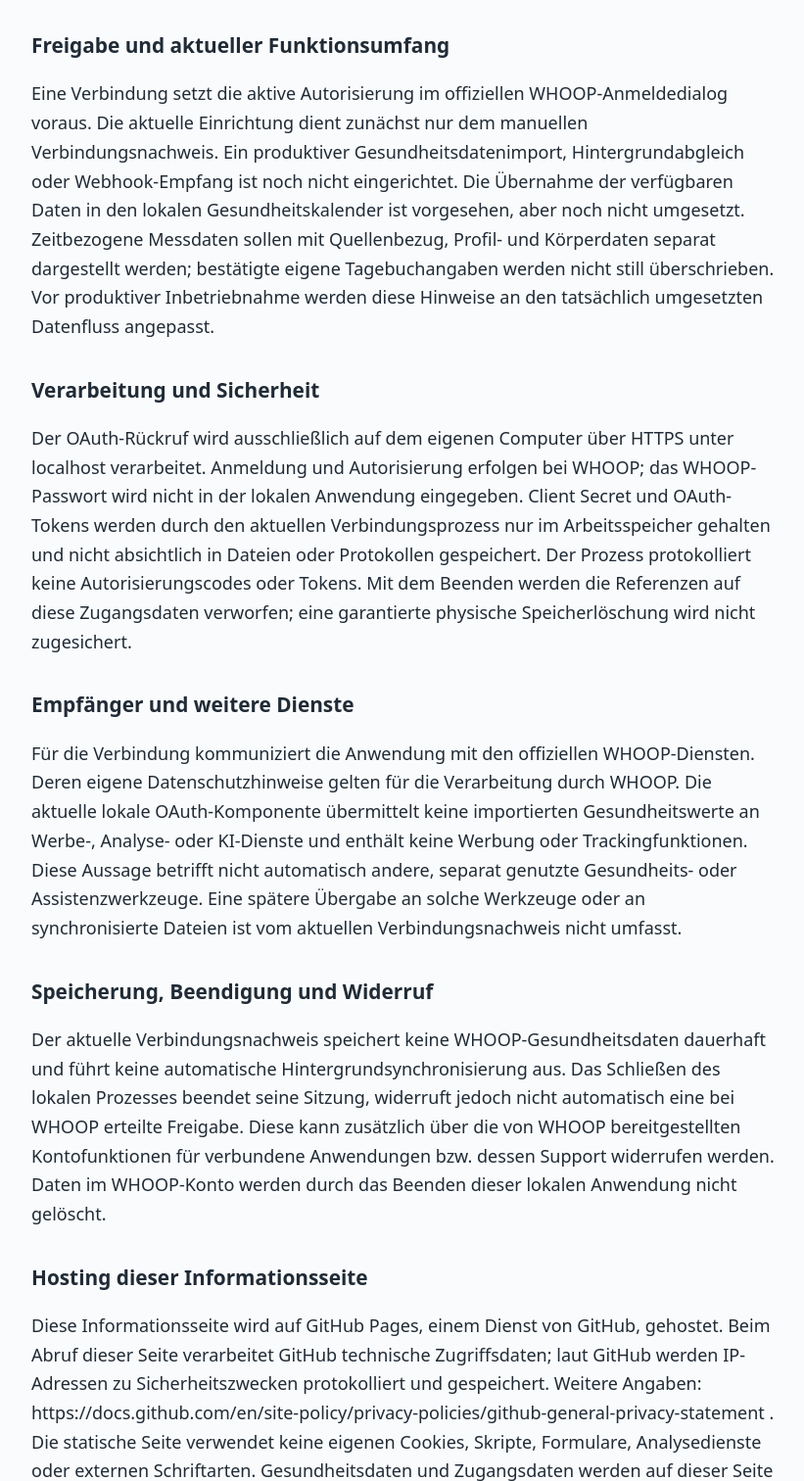
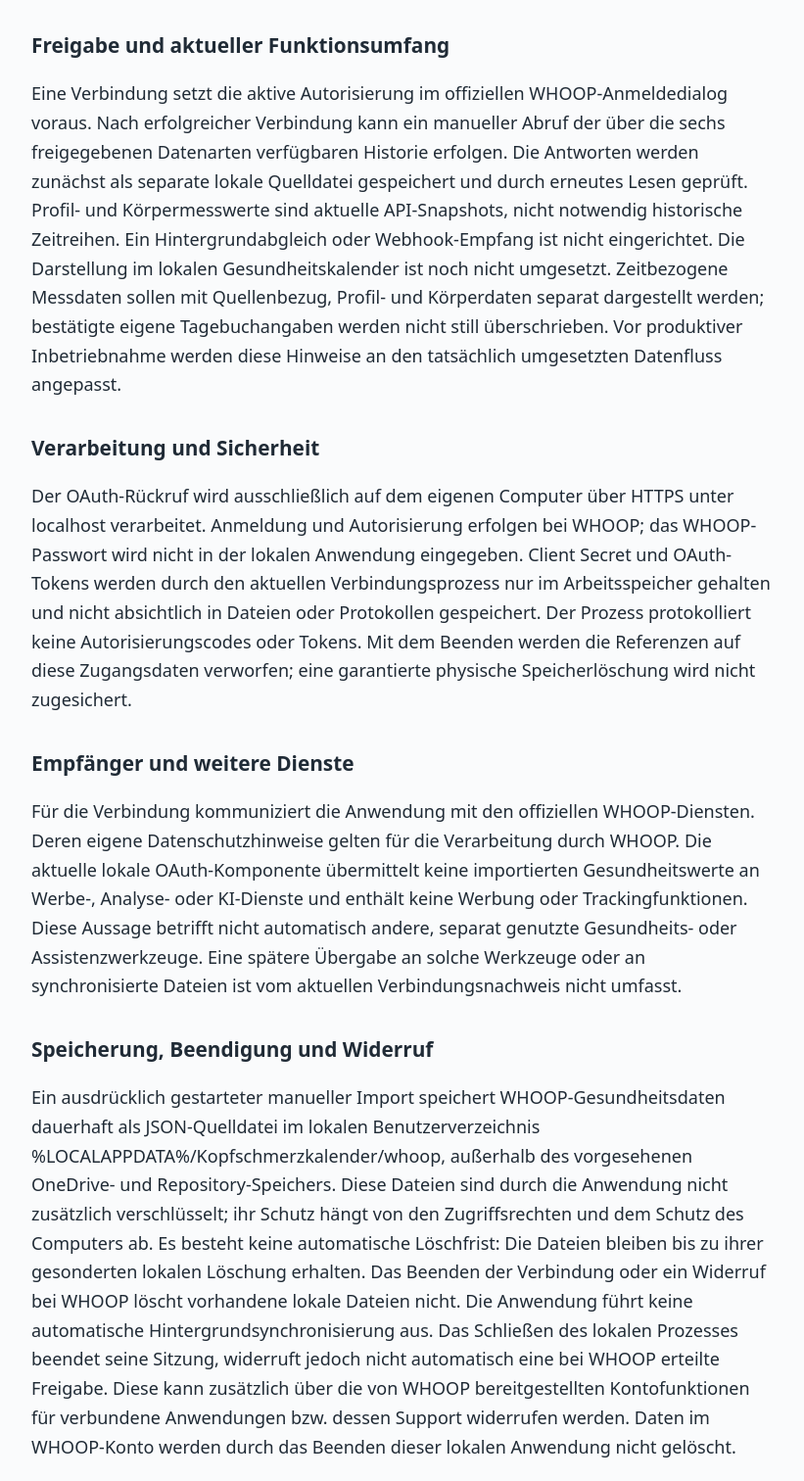
Before and after one commit to lmwittmacher/whoop-privacy, a plain HTML site: page index.html in a window 1280 px wide. Shown: the part 763-2275 px from the top of the page at 98% size, without its empty margins (228-1049 px from the left). Drawn offline with Linux system fonts and the light colour scheme.

Commit message:
Add files via upload

```diff
--- a/index.html
+++ b/index.html
@@ -7,13 +7,13 @@
 <h2>Zweck und Datenumfang</h2>
 <p>Zweck ist die persönliche Betrachtung der über die WHOOP-API verfügbaren Daten im eigenen lokalen Gesundheitskalender. Die vorgesehenen WHOOP-Leseberechtigungen sind read:recovery, read:cycles, read:sleep, read:workout, read:profile und read:body_measurement. Sie ermöglichen je nach verfügbaren WHOOP-Daten den Zugriff auf Erholung einschließlich Herzfrequenzvariabilität und Ruhepuls, physiologische Zyklen und Belastung, Schlafzeiten und Schlafphasen, Trainingseinheiten sowie Profilinformationen und Körpermesswerte wie Größe, Gewicht und maximale Herzfrequenz. Nicht alle Angaben der WHOOP-App sind zwingend über die API verfügbar. Die Anwendung verändert keine WHOOP-Messdaten, stellt keine Diagnose und ersetzt keine medizinische Behandlung.</p>
 <h2>Freigabe und aktueller Funktionsumfang</h2>
-<p>Eine Verbindung setzt die aktive Autorisierung im offiziellen WHOOP-Anmeldedialog voraus. Die aktuelle Einrichtung dient zunächst nur dem manuellen Verbindungsnachweis. Ein produktiver Gesundheitsdatenimport, Hintergrundabgleich oder Webhook-Empfang ist noch nicht eingerichtet. Die Übernahme der verfügbaren Daten in den lokalen Gesundheitskalender ist vorgesehen, aber noch nicht umgesetzt. Zeitbezogene Messdaten sollen mit Quellenbezug, Profil- und Körperdaten separat dargestellt werden; bestätigte eigene Tagebuchangaben werden nicht still überschrieben. Vor produktiver Inbetriebnahme werden diese Hinweise an den tatsächlich umgesetzten Datenfluss angepasst.</p>
+<p>Eine Verbindung setzt die aktive Autorisierung im offiziellen WHOOP-Anmeldedialog voraus. Nach erfolgreicher Verbindung kann ein manueller Abruf der über die sechs freigegebenen Datenarten verfügbaren Historie erfolgen. Die Antworten werden zunächst als separate lokale Quelldatei gespeichert und durch erneutes Lesen geprüft. Profil- und Körpermesswerte sind aktuelle API-Snapshots, nicht notwendig historische Zeitreihen. Ein Hintergrundabgleich oder Webhook-Empfang ist nicht eingerichtet. Die Darstellung im lokalen Gesundheitskalender ist noch nicht umgesetzt. Zeitbezogene Messdaten sollen mit Quellenbezug, Profil- und Körperdaten separat dargestellt werden; bestätigte eigene Tagebuchangaben werden nicht still überschrieben. Vor produktiver Inbetriebnahme werden diese Hinweise an den tatsächlich umgesetzten Datenfluss angepasst.</p>
 <h2>Verarbeitung und Sicherheit</h2>
 <p>Der OAuth-Rückruf wird ausschließlich auf dem eigenen Computer über HTTPS unter localhost verarbeitet. Anmeldung und Autorisierung erfolgen bei WHOOP; das WHOOP-Passwort wird nicht in der lokalen Anwendung eingegeben. Client Secret und OAuth-Tokens werden durch den aktuellen Verbindungsprozess nur im Arbeitsspeicher gehalten und nicht absichtlich in Dateien oder Protokollen gespeichert. Der Prozess protokolliert keine Autorisierungscodes oder Tokens. Mit dem Beenden werden die Referenzen auf diese Zugangsdaten verworfen; eine garantierte physische Speicherlöschung wird nicht zugesichert.</p>
 <h2>Empfänger und weitere Dienste</h2>
 <p>Für die Verbindung kommuniziert die Anwendung mit den offiziellen WHOOP-Diensten. Deren eigene Datenschutzhinweise gelten für die Verarbeitung durch WHOOP. Die aktuelle lokale OAuth-Komponente übermittelt keine importierten Gesundheitswerte an Werbe-, Analyse- oder KI-Dienste und enthält keine Werbung oder Trackingfunktionen. Diese Aussage betrifft nicht automatisch andere, separat genutzte Gesundheits- oder Assistenzwerkzeuge. Eine spätere Übergabe an solche Werkzeuge oder an synchronisierte Dateien ist vom aktuellen Verbindungsnachweis nicht umfasst.</p>
 <h2>Speicherung, Beendigung und Widerruf</h2>
-<p>Der aktuelle Verbindungsnachweis speichert keine WHOOP-Gesundheitsdaten dauerhaft und führt keine automatische Hintergrundsynchronisierung aus. Das Schließen des lokalen Prozesses beendet seine Sitzung, widerruft jedoch nicht automatisch eine bei WHOOP erteilte Freigabe. Diese kann zusätzlich über die von WHOOP bereitgestellten Kontofunktionen für verbundene Anwendungen bzw. dessen Support widerrufen werden. Daten im WHOOP-Konto werden durch das Beenden dieser lokalen Anwendung nicht gelöscht.</p>
+<p>Ein ausdrücklich gestarteter manueller Import speichert WHOOP-Gesundheitsdaten dauerhaft als JSON-Quelldatei im lokalen Benutzerverzeichnis %LOCALAPPDATA%/Kopfschmerzkalender/whoop, außerhalb des vorgesehenen OneDrive- und Repository-Speichers. Diese Dateien sind durch die Anwendung nicht zusätzlich verschlüsselt; ihr Schutz hängt von den Zugriffsrechten und dem Schutz des Computers ab. Es besteht keine automatische Löschfrist: Die Dateien bleiben bis zu ihrer gesonderten lokalen Löschung erhalten. Das Beenden der Verbindung oder ein Widerruf bei WHOOP löscht vorhandene lokale Dateien nicht. Die Anwendung führt keine automatische Hintergrundsynchronisierung aus. Das Schließen des lokalen Prozesses beendet seine Sitzung, widerruft jedoch nicht automatisch eine bei WHOOP erteilte Freigabe. Diese kann zusätzlich über die von WHOOP bereitgestellten Kontofunktionen für verbundene Anwendungen bzw. dessen Support widerrufen werden. Daten im WHOOP-Konto werden durch das Beenden dieser lokalen Anwendung nicht gelöscht.</p>
 <h2>Hosting dieser Informationsseite</h2>
 <p>Diese Informationsseite wird auf GitHub Pages, einem Dienst von GitHub, gehostet. Beim Abruf dieser Seite verarbeitet GitHub technische Zugriffsdaten; laut GitHub werden IP-Adressen zu Sicherheitszwecken protokolliert und gespeichert. Weitere Angaben: https://docs.github.com/en/site-policy/privacy-policies/github-general-privacy-statement . Die statische Seite verwendet keine eigenen Cookies, Skripte, Formulare, Analysedienste oder externen Schriftarten. Gesundheitsdaten und Zugangsdaten werden auf dieser Seite weder erhoben noch veröffentlicht. Die lokale WHOOP-Anwendung wird nicht bei GitHub gehostet.</p>
 </main></body></html>
```
